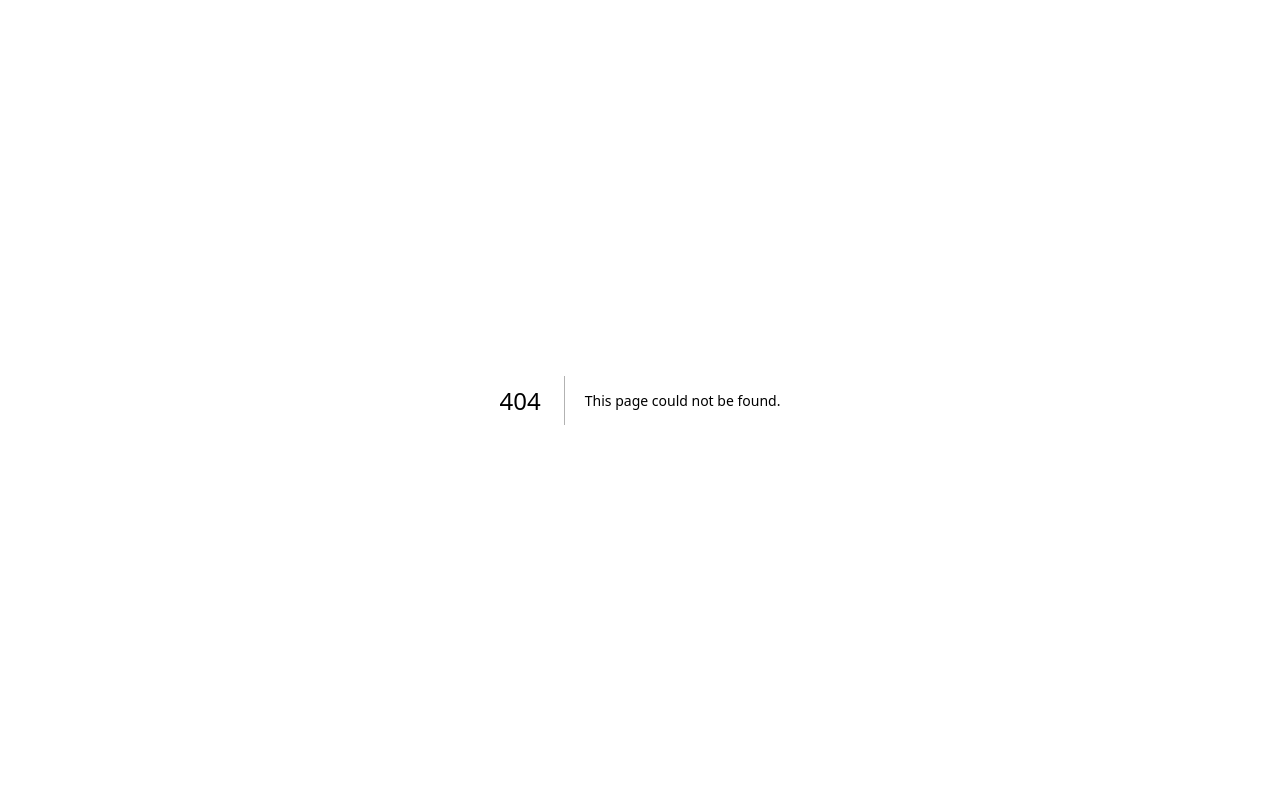
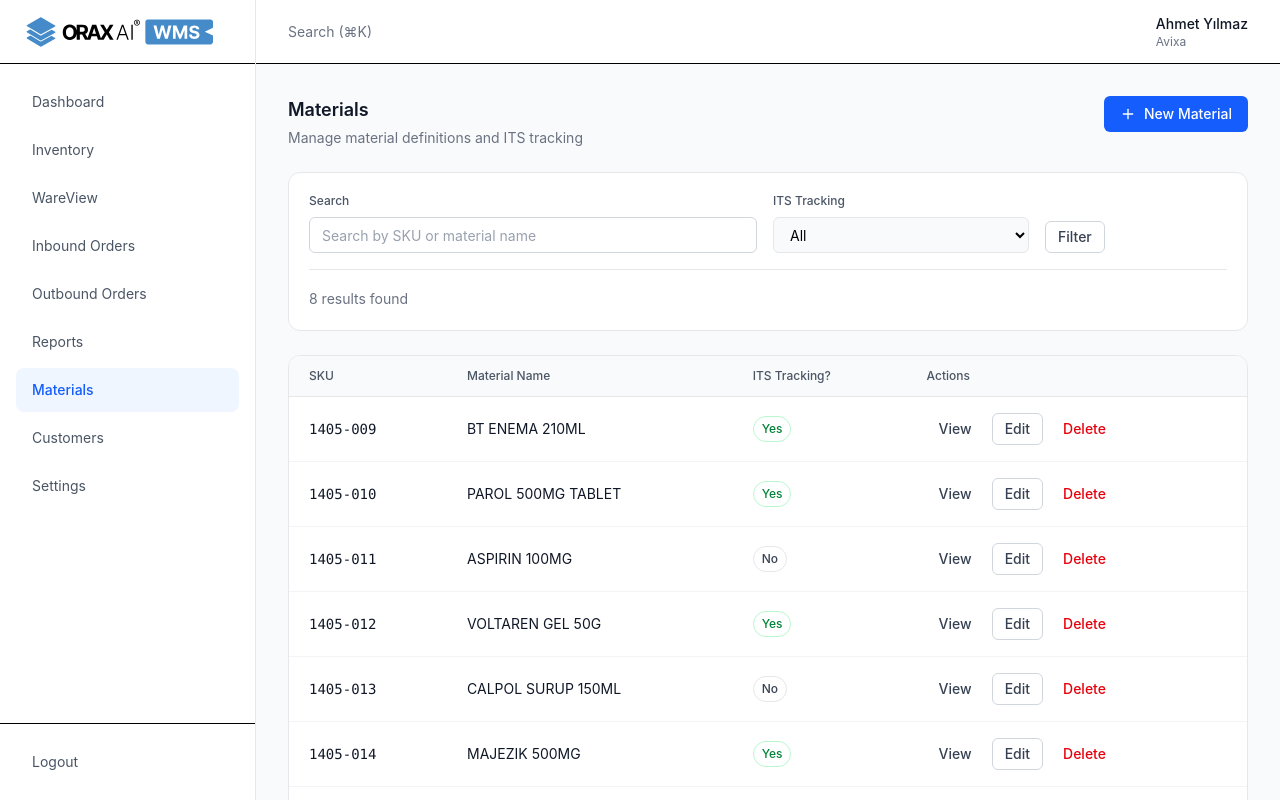
Before and after one commit to zeynepdundar/OraxAICustomerPortal, a Next.js app: page /materials in a window 1280 px wide. Before the commit this address had no page. Built offline with nearby package versions, Linux system fonts and the light colour scheme.

Commit message:
feat(material): add material page

```diff
--- /dev/null
+++ b/src/app/(app)/materials/page.tsx
@@ -0,0 +1,155 @@
+"use client";
+
+import { useMemo, useState } from "react";
+import { useRouter } from "next/navigation";
+import { Plus } from "lucide-react";
+import { useTranslations } from "next-intl";
+import { Button } from "@/components/ui/Button";
+import { Card } from "@/components/ui/Card";
+import { Badge } from "@/components/ui/Badge";
+import { Input } from "@/components/ui/Input";
+import { DataTable } from "@/components/ui/DataTable";
+import { SectionHeader } from "@/components/ui/SectionHeader";
+
+type Material = {
+  id: string;
+  sku: string;
+  materialName: string;
+  itsTracking: boolean;
+};
+
+const mockMaterials: Material[] = [
+  { id: "1", sku: "1405-009", materialName: "BT ENEMA 210ML", itsTracking: true },
+  { id: "2", sku: "1405-010", materialName: "PAROL 500MG TABLET", itsTracking: true },
+  { id: "3", sku: "1405-011", materialName: "ASPIRIN 100MG", itsTracking: false },
+  { id: "4", sku: "1405-012", materialName: "VOLTAREN GEL 50G", itsTracking: true },
+  { id: "5", sku: "1405-013", materialName: "CALPOL SURUP 150ML", itsTracking: false },
+  { id: "6", sku: "1405-014", materialName: "MAJEZIK 500MG", itsTracking: true },
+  { id: "7", sku: "1405-015", materialName: "AUGMENTIN 1000MG", itsTracking: true },
+  { id: "8", sku: "1405-016", materialName: "CORASPIN 100MG", itsTracking: false },
+];
+
+export default function MaterialsPage() {
+  const router = useRouter();
+  const t = useTranslations("materials");
+  const common = useTranslations("common");
+
+  const [searchQuery, setSearchQuery] = useState("");
+  const [itsTrackingFilter, setItsTrackingFilter] = useState("all");
+
+  const filteredMaterials = useMemo(() => {
+    const query = searchQuery.trim().toLowerCase();
+
+    return mockMaterials.filter((material) => {
+      const matchesSearch =
+        query === "" ||
+        material.sku.toLowerCase().includes(query) ||
+        material.materialName.toLowerCase().includes(query);
+
+      const matchesItsTracking =
+        itsTrackingFilter === "all" ||
+        (itsTrackingFilter === "yes" && material.itsTracking) ||
+        (itsTrackingFilter === "no" && !material.itsTracking);
+
+      return matchesSearch && matchesItsTracking;
+    });
+  }, [searchQuery, itsTrackingFilter]);
+
+  return (
+    <div className="p-8 space-y-6">
+      <SectionHeader
+        title={t("title")}
+        description={t("reportName")}
+        actions={
+          <Button onClick={() => router.push("/materials/new")}>
+            <Plus className="w-4 h-4 mr-2" />
+            {t("newMaterial")}
+          </Button>
+        }
+      />
+
+      <Card className="p-5 bg-white border border-gray-200">
+        <div className="flex items-end gap-4 flex-wrap">
+          <div className="w-full max-w-md">
+            <label className="block text-xs font-medium text-gray-600 mb-2">
+              {t("filterSearch")}
+            </label>
+            <Input
+              value={searchQuery}
+              onChange={(event) => setSearchQuery(event.target.value)}
+              placeholder={t("filterSearchPlaceholder")}
+              className="bg-gray-50 border-gray-200"
+            />
+          </div>
+
+          <div className="w-64">
+            <label className="block text-xs font-medium text-gray-600 mb-2">
+              {t("filterStatus")}
+            </label>
+            <select
+              value={itsTrackingFilter}
+              onChange={(event) => setItsTrackingFilter(event.target.value)}
+              className="w-full h-9 px-3 bg-gray-50 border border-gray-200 rounded-md text-sm focus:outline-none focus:ring-2 focus:ring-blue-500"
+            >
+              <option value="all">{t("filterStatusAll")}</option>
+              <option value="yes">{t("filterItsTrackingYes")}</option>
+              <option value="no">{t("filterItsTrackingNo")}</option>
+            </select>
+          </div>
+
+          <Button variant="outline" size="sm" className="border-gray-200">
+            {common("filter")}
+          </Button>
+        </div>
+
+        <div className="mt-4 pt-4 border-t border-gray-200">
+          <span className="text-sm text-gray-500">
+            {filteredMaterials.length} {t("resultsFound")}
+          </span>
+        </div>
+      </Card>
+
+      <DataTable
+        data={filteredMaterials}
+        emptyMessage={t("noResults")}
+        columns={[
+          {
+            key: "sku",
+            header: t("sku"),
+            render: (row) => <span className="font-mono">{row.sku}</span>,
+          },
+          {
+            key: "materialName",
+            header: t("materialName"),
+          },
+          {
+            key: "itsTracking",
+            header: t("itsTrackingQuestion"),
+            render: (row) => (
+              <Badge tone={row.itsTracking ? "green" : "gray"} variant="outline">
+                {row.itsTracking ? t("yes") : t("no")}
+              </Badge>
+            ),
+          },
+          {
+            key: "actions",
+            header: common("actions"),
+            render: () => (
+              <div className="flex items-center gap-2">
+                <Button variant="ghost" size="sm">
+                  {common("view")}
+                </Button>
+                <Button variant="outline" size="sm">
+                  {common("edit")}
+                </Button>
+                <Button variant="ghost" size="sm" className="text-red-600">
+                  {common("delete")}
+                </Button>
+              </div>
+            ),
+          },
+        ]}
+      />
+    </div>
+  );
+}
--- a/src/app/messages/en.json
+++ b/src/app/messages/en.json
@@ -59,6 +59,24 @@
     "noResults": "No customers found",
     "noFilterResults": "No results found with active filters"
   },
+  "materials": {
+    "title": "Materials",
+    "reportName": "Manage material definitions and ITS tracking",
+    "newMaterial": "New Material",
+    "filterSearch": "Search",
+    "filterSearchPlaceholder": "Search by SKU or material name",
+    "filterStatus": "ITS Tracking",
+    "filterStatusAll": "All",
+    "filterItsTrackingYes": "Yes",
+    "filterItsTrackingNo": "No",
+    "resultsFound": "results found",
+    "sku": "SKU",
+    "materialName": "Material Name",
+    "itsTrackingQuestion": "ITS Tracking?",
+    "yes": "Yes",
+    "no": "No",
+    "noResults": "No materials found"
+  },
   "settings": {
     "title": "Settings",
     "description": "Manage your account, users, and system preferences",
--- a/src/app/messages/tr.json
+++ b/src/app/messages/tr.json
@@ -59,6 +59,24 @@
     "noResults": "Müşteri bulunamadı",
     "noFilterResults": "Aktif filtrelerle sonuç bulunamadı"
   },
+  "materials": {
+    "title": "Malzemeler",
+    "reportName": "Malzeme tanimlarini ve ITS takibini yonetin",
+    "newMaterial": "Yeni Malzeme",
+    "filterSearch": "Ara",
+    "filterSearchPlaceholder": "SKU veya malzeme adina gore ara",
+    "filterStatus": "ITS Takibi",
+    "filterStatusAll": "Tum",
+    "filterItsTrackingYes": "Evet",
+    "filterItsTrackingNo": "Hayir",
+    "resultsFound": "sonuc bulundu",
+    "sku": "SKU",
+    "materialName": "Malzeme Adi",
+    "itsTrackingQuestion": "ITS Takibi?",
+    "yes": "Evet",
+    "no": "Hayir",
+    "noResults": "Malzeme bulunamadi"
+  },
   "settings": {
     "title": "Ayarlar",
     "description": "Hesap, kullanıcı ve sistem tercihlerini yönetin",
```
